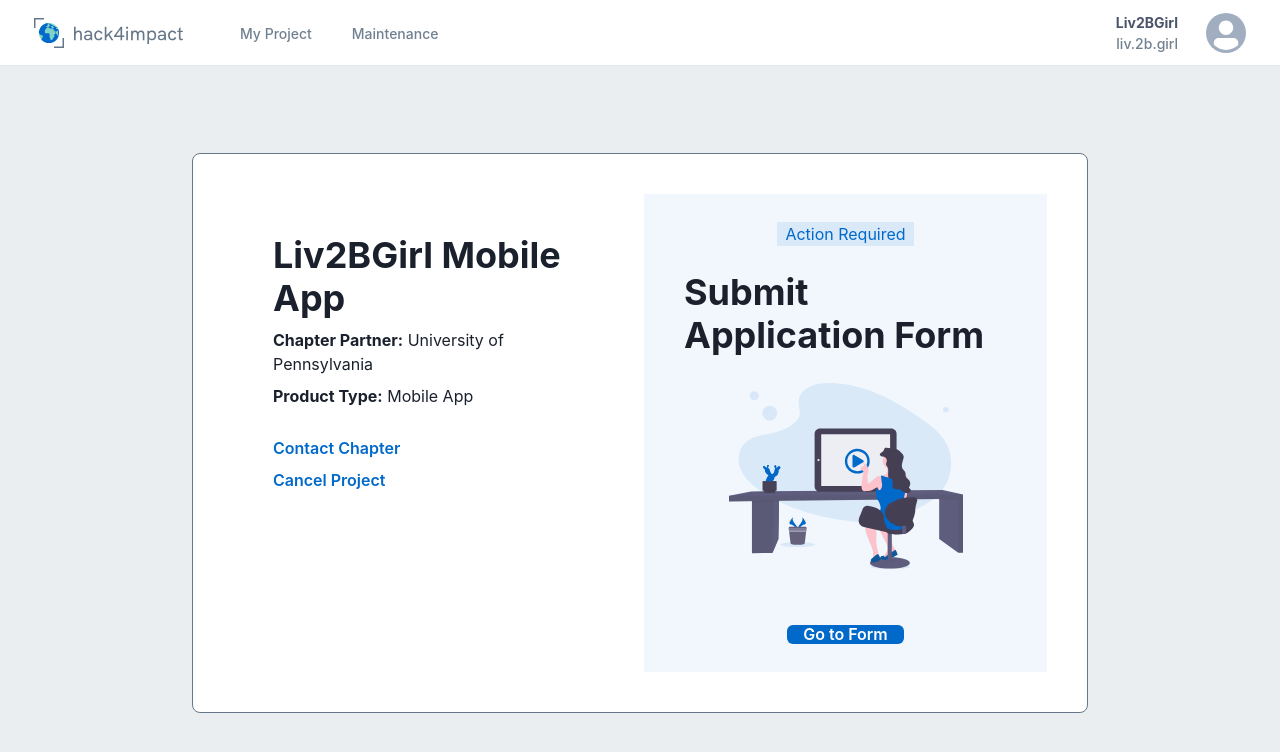
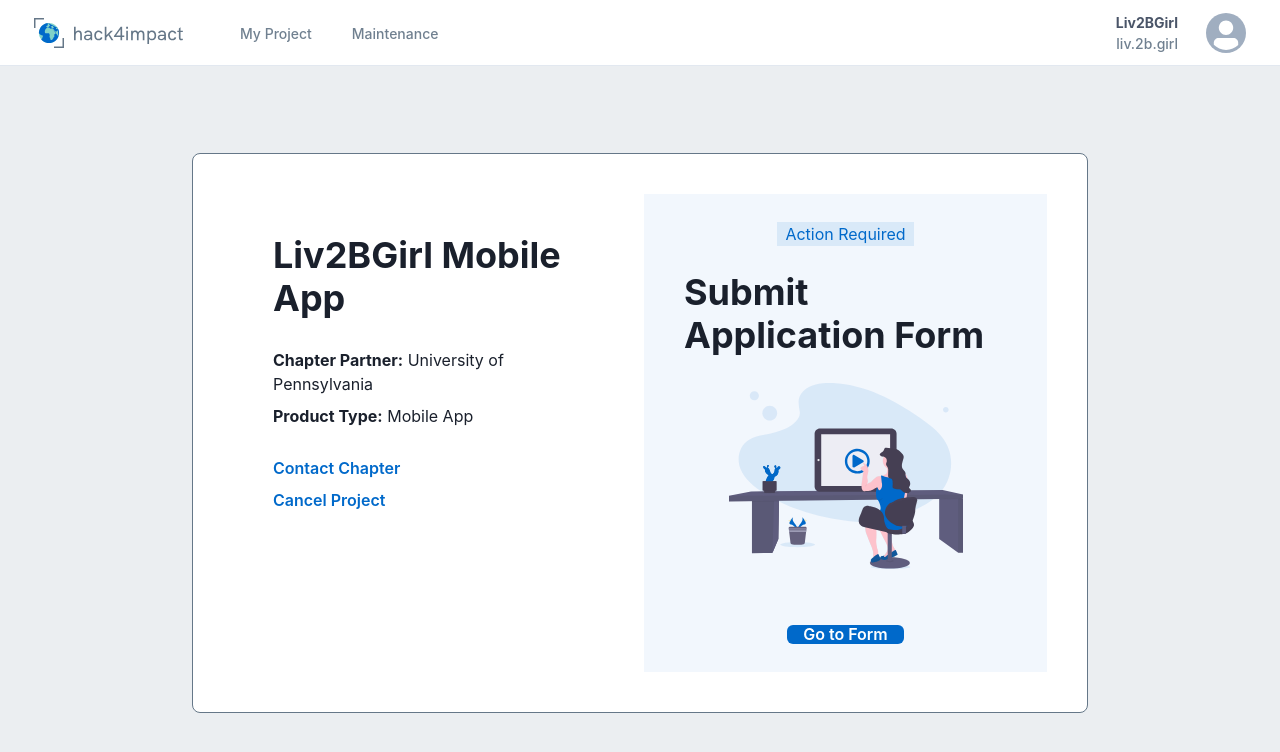
Before and after one commit to GTBitsOfGood/national-npp, a Next.js app: page /nonprofit/project in a window 1280 px wide. Shown: the top 752 px of the page. Built offline with nearby package versions, Linux system fonts and the light colour scheme.

Commit message:
editted main page styling

```diff
--- a/src/pages/nonprofit/project/index.tsx
+++ b/src/pages/nonprofit/project/index.tsx
@@ -83,7 +83,7 @@ function NonprofitProjectPage() {
             height="50%"
           >
             <Heading>{projectName}</Heading>
-            <Stack m="5">
+            <Stack m="5" paddingTop="5">
               <Text>
                 <Box as="span" fontWeight="bold">
                   Chapter Partner:
```
